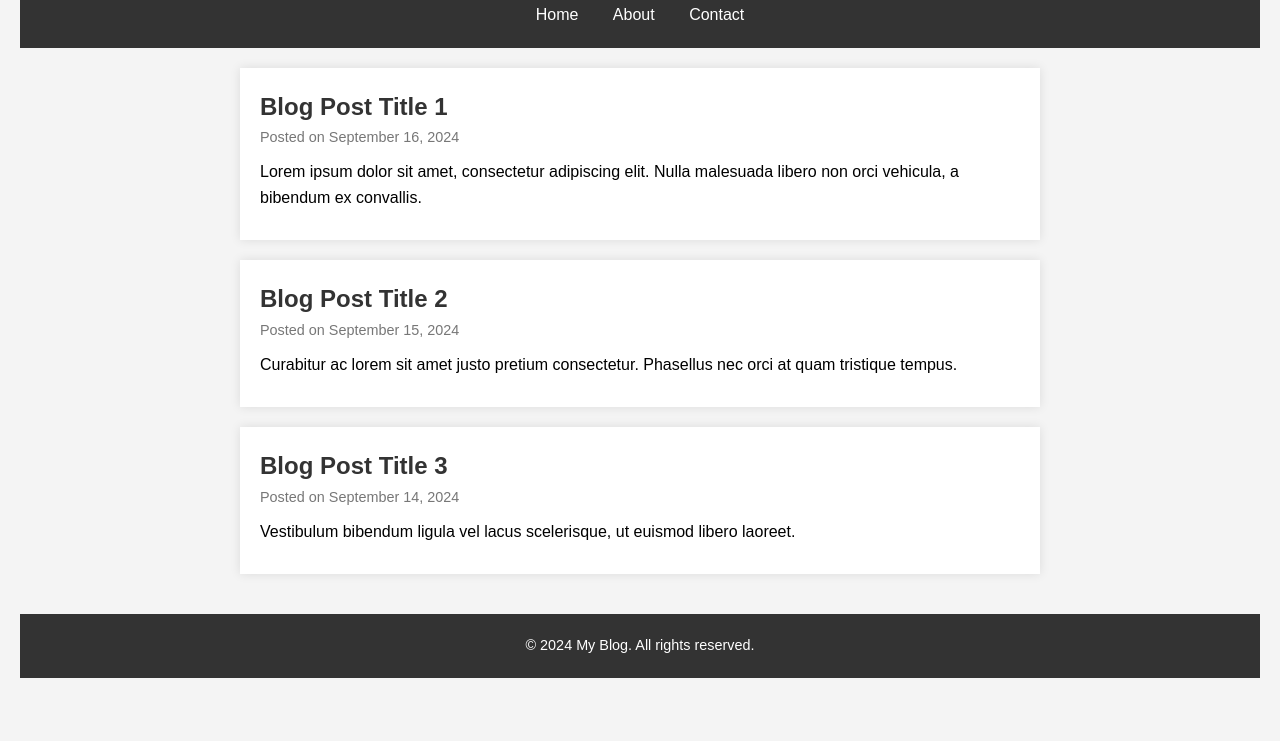
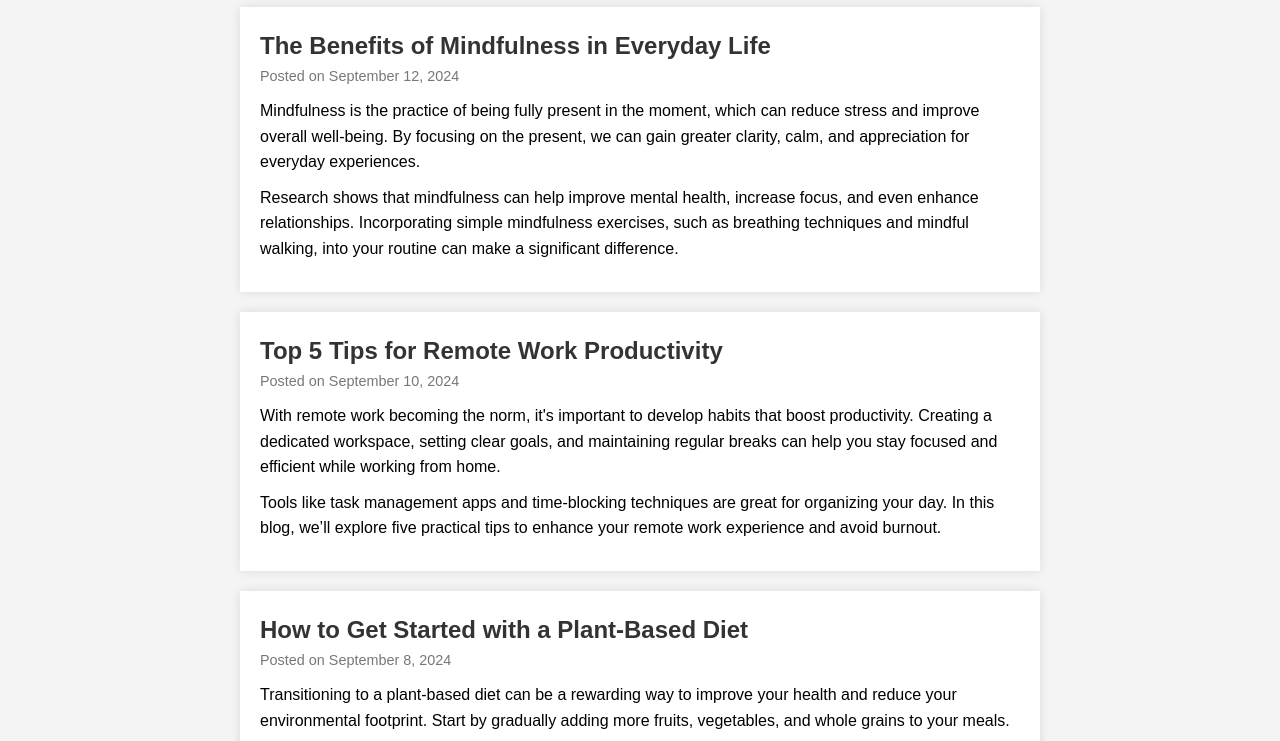
Before and after one commit to chaositys/chaositys.github.io, a plain HTML site: page index.html in a window 1280 px wide. Shown: the part 99-840 px from the top of the page. Before the commit the page ends 800 px from the top, so only its background shows below. Drawn offline with Linux system fonts and the light colour scheme.

Commit message:
Update index.html

```diff
--- a/index.html
+++ b/index.html
@@ -9,7 +9,7 @@
 </head>
 <body>
     <header>
-        <h1>Welcome to My Blog</h1>
+        <h1Seb's bad spelling</h1>
         <nav>
             <ul>
                 <li><a href="#">Home</a></li>
@@ -21,22 +21,28 @@
 
     <main>
         <article>
-            <h2>Blog Post Title 1</h2>
-            <p>Posted on September 16, 2024</p>
-            <p>Lorem ipsum dolor sit amet, consectetur adipiscing elit. Nulla malesuada libero non orci vehicula, a bibendum ex convallis.</p>
+            <h2>The Benefits of Mindfulness in Everyday Life</h2>
+            <p>Posted on September 12, 2024</p>
+            <p>Mindfulness is the practice of being fully present in the moment, which can reduce stress and improve overall well-being. By focusing on the present, we can gain greater clarity, calm, and appreciation for everyday experiences.</p>
+            <p>Research shows that mindfulness can help improve mental health, increase focus, and even enhance relationships. Incorporating simple mindfulness exercises, such as breathing techniques and mindful walking, into your routine can make a significant difference.</p>
         </article>
 
+
         <article>
-            <h2>Blog Post Title 2</h2>
-            <p>Posted on September 15, 2024</p>
-            <p>Curabitur ac lorem sit amet justo pretium consectetur. Phasellus nec orci at quam tristique tempus.</p>
+            <h2>Top 5 Tips for Remote Work Productivity</h2>
+            <p>Posted on September 10, 2024</p>
+            <p>With remote work becoming the norm, it's important to develop habits that boost productivity. Creating a dedicated workspace, setting clear goals, and maintaining regular breaks can help you stay focused and efficient while working from home.</p>
+            <p>Tools like task management apps and time-blocking techniques are great for organizing your day. In this blog, we’ll explore five practical tips to enhance your remote work experience and avoid burnout.</p>
         </article>
 
+
         <article>
-            <h2>Blog Post Title 3</h2>
-            <p>Posted on September 14, 2024</p>
-            <p>Vestibulum bibendum ligula vel lacus scelerisque, ut euismod libero laoreet.</p>
+            <h2>How to Get Started with a Plant-Based Diet</h2>
+            <p>Posted on September 8, 2024</p>
+            <p>Transitioning to a plant-based diet can be a rewarding way to improve your health and reduce your environmental footprint. Start by gradually adding more fruits, vegetables, and whole grains to your meals.</p>
+            <p>This blog offers a simple guide for beginners, including meal planning tips, recipe ideas, and advice on getting essential nutrients while following a plant-based lifestyle.</p>
         </article>
+
     </main>
 
     <footer>
```
